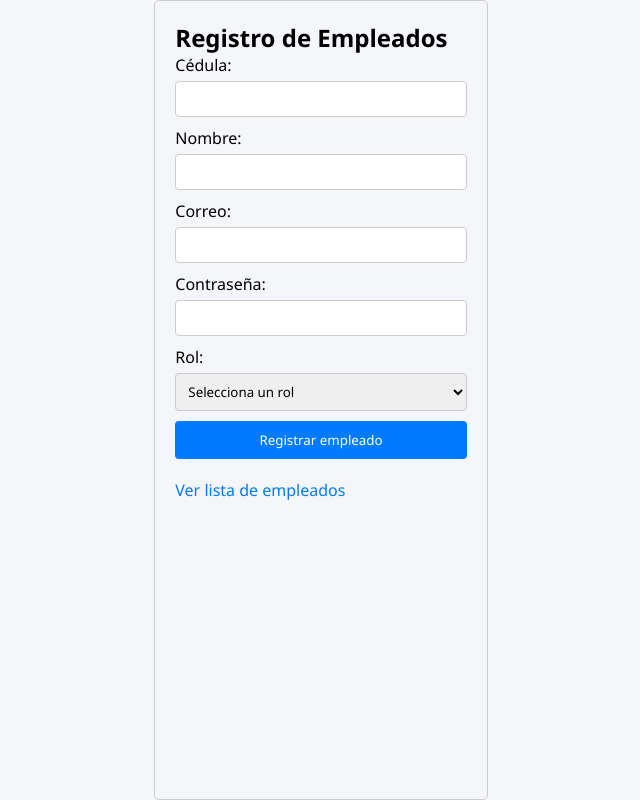
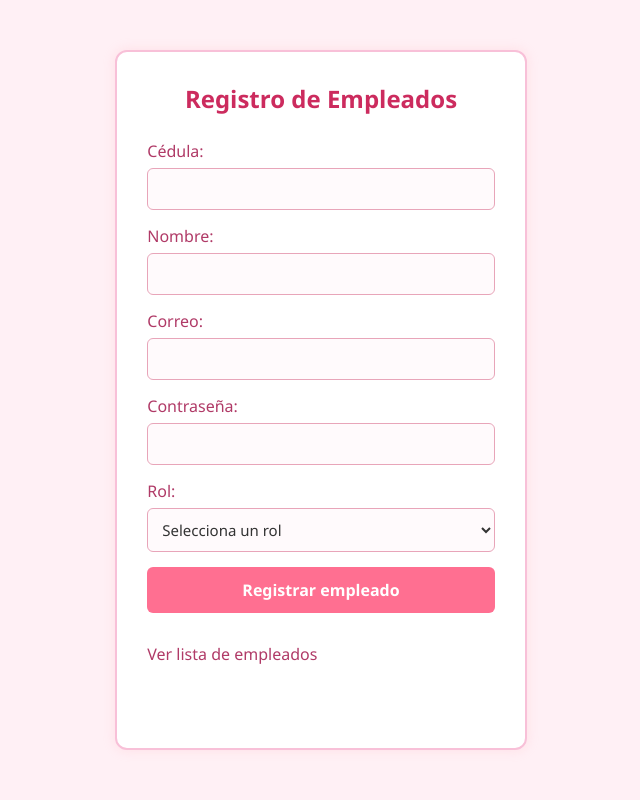
Before and after one commit to Valery0407/facturacion4, a PHP site: template src/templates/reg_empleado.php in a window 1280 px wide. Shown: the whole page, without its empty margins (319-959 px from the left). Run offline with PHP 8.4, Linux system fonts and the light colour scheme; the template is opened without the code that fills it, so the values that code supplies are empty.

Commit message:
empleados funcional

```diff
--- a/src/templates/eliminar_empleado.php
+++ b/src/templates/eliminar_empleado.php
@@ -47,7 +47,7 @@ $mysqli->close();
     <div class="container">
         <div class="row" style="text-align:center; margin-top:20px;">
             <h3><?php echo $mensaje; ?></h3>
-            <a href="listar_empleados.php" class="btn btn-primary">Volver a la lista</a>
+            <a href="template.php?page=listar_empleado" class="btn btn-primary">Volver a la lista</a><!--Cambié la ruta esa mal de listar_empleados.php-->
         </div>
     </div>
 </body>
--- a/src/templates/listar_empleado.php
+++ b/src/templates/listar_empleado.php
@@ -25,9 +25,10 @@ body {
 }
 
 .container {
-    margin-top: 40px;
+    margin-top: 10px;
     background-color: #fff0f6;
     padding: 30px;
+    padding-top: 10px;
     border-radius: 15px;
     box-shadow: 0 10px 25px rgba(255, 182, 193, 0.4);
 }
@@ -143,7 +144,7 @@ body {
                             <td>
 
                                 <a href="template.php?page=editar_empleado&amp;cedula=<?php echo urlencode($row['cedula']); ?>"class="btn btn-warning btn-sm">Editar</a>
-                                <a href="template.php?page=eliminar_empleado.php?cedula=<?php echo urlencode($row['cedula']); ?>" class="btn btn-danger btn-sm" onclick="return confirm('¿Estás seguro de eliminar este empleado?');">Eliminar</a>
+                                <a href="template.php?page=eliminar_empleado&cedula=<?php echo urlencode($row['cedula']); ?>" class="btn btn-danger btn-sm" onclick="return confirm('¿Estás seguro de eliminar este empleado?');">Eliminar</a> <!--cedula estaba escrito dos veces, "eliminar_empleado&cedula=cedula", por eso salía que no encontraba la cedula o había error allí-->
                             </td>
                         </tr>
                     <?php endwhile; ?>
--- a/src/templates/reg_empleado.php
+++ b/src/templates/reg_empleado.php
@@ -10,54 +10,96 @@ require 'conexion.php';
     <title>Registro de Empleados</title>
     <link rel="stylesheet" href="../static/style.css">
     <style>
+        body {
+    background-color: #fff0f5;
+    font-family: 'Segoe UI', sans-serif;
+    color: #333;
+    margin: 0;
+    padding: 0;
+}
+
 .form-container {
-            max-width: 500px;
-            margin: 0 auto;
-            padding: 20px;
-            border: 1px solid #ccc;
-            border-radius: 5px;
+    max-width: 600px;
+    margin: 50px auto;
+    padding: 30px;
+    background-color: #ffffff;
+    border: 2px solid #f8c0d8;
+    border-radius: 12px;
+    box-shadow: 0 0 12px rgba(255, 182, 193, 0.3);
 }
-        .form-container label {
+
+h2 {
+    text-align: center;
+    color: #cc2b5e;
+    margin-bottom: 25px;
+    font-weight: bold;
+    font-size: 24px;
+}
+
+label {
     display: block;
-            margin-bottom: 5px;
+    margin-bottom: 6px;
+    color: #b03a67;
+    font-weight: 500;
 }
-        .form-container input, .form-container select {
+
+input, select {
     width: 100%;
-            padding: 8px;
-            margin-bottom: 10px;
-            border: 1px solid #ccc;
-            border-radius: 4px;
+    padding: 10px;
+    margin-bottom: 15px;
+    border: 1px solid #e8a5b9;
+    border-radius: 6px;
+    background-color: #fffafc;
+    color: #333;
+    font-size: 15px;
 }
-        .form-container input[type="submit"] {
-            background-color: #007bff;
+
+input:focus, select:focus {
+    outline: none;
+    border-color: #ff7ba9;
+    box-shadow: 0 0 4px #ffb6c1;
+}
+
+input[type="submit"] {
+    background-color: #ff6f91;
     color: white;
     border: none;
-            padding: 10px;
-            cursor: pointer;
+    font-weight: bold;
+    font-size: 16px;
+    padding: 12px;
+    border-radius: 6px;
+    transition: background 0.3s ease;
 }
-        .form-container input[type="submit"]:hover {
-            background-color: #0056b3;
+
+input[type="submit"]:hover {
+    background-color: #e05578;
 }
-        .form-container a {
+
+a {
     display: inline-block;
-            margin-top: 10px;
-            color: #007bff;
+    margin-top: 15px;
+    color: #b03a67;
     text-decoration: none;
+    font-weight: 500;
 }
-        .form-container a:hover {
+
+a:hover {
     text-decoration: underline;
 }
-        @media (max-width: 400px) {
+
+@media (max-width: 600px) {
     .form-container {
-                max-width: 90%;
+        margin: 20px;
+        padding: 20px;
     }
 }
+
     </style>
 </head>
 <body>
     <div class="form-container">
         <h2>Registro de Empleados</h2>
-        <form id="Registroformg" action="template.php?page=reg_empleado1.php" method="POST">
+        <form id="Registroformg" action="template.php?page=reg_empleado1" method="POST"><!--//aquí había un error que era reg_empleado1.php(es reg_empleado1 nada mas ya que así está la ruta en template.php y ya tiene el php $ruta_templates = "src/templates/{$page}.php";)-->
             <label for="cedula">Cédula:</label>
             <input type="number" id="cedula" name="cedula" required>
 
--- a/src/templates/reg_empleado1.php
+++ b/src/templates/reg_empleado1.php
@@ -15,7 +15,7 @@ if ($_SERVER["REQUEST_METHOD"] == "POST" && isset($_POST['cedula'], $_POST['nomb
     } else {
         // Verificar si ya existe el empleado
         $sql_check = "SELECT 1 FROM empleados WHERE cedula = ? OR nombre = ?";
-        $stmt = $conn->prepare($sql_check);
+        $stmt = $mysqli->prepare($sql_check); //aquí estaba $conn pero en conexion.php no se usaba eso, sino $mysql, por eso tuve que cambiarlo a mysql que es la conexión que se creó.
         $stmt->bind_param("ss", $cedula, $nombre);
         $stmt->execute();
         $stmt->store_result();
@@ -25,7 +25,7 @@ if ($_SERVER["REQUEST_METHOD"] == "POST" && isset($_POST['cedula'], $_POST['nomb
         } else {
             // Insertar el nuevo empleado
             $sql_insert = "INSERT INTO empleados (cedula, nombre, correo, contrasena, rol) VALUES (?, ?, ?, ?, ?)";
-            $stmt = $conn->prepare($sql_insert);
+            $stmt = $mysqli->prepare($sql_insert);//aquí estaba $conn pero en conexion.php no se usaba eso, sino $mysql, por eso tuve que cambiarlo a mysql que es la conexión que se creó.
             $stmt->bind_param("sssss", $cedula, $nombre, $correo, $contrasena, $rol);
 
             if ($stmt->execute()) {
@@ -37,6 +37,6 @@ if ($_SERVER["REQUEST_METHOD"] == "POST" && isset($_POST['cedula'], $_POST['nomb
         $stmt->close();
     }
 
-    echo "<script>alert('$mensaje'); window.location.href='template.php?page=empleados';</script>";
+    echo "<script>alert('$mensaje'); window.location.href='template.php?page=listar_empleado';</script>";//Cambié page=empleados por page=listar_empleado, ya que así está en template.php y así se llama la página de listar empleados.
 }
 ?>
```
Also changed, not shown: src/templates/editar_empleado.php (+106 -20 lines), src/templates/filtro_factura.php (added, +116 -0 lines). Lines whose indentation alone changed are shown as unchanged.
